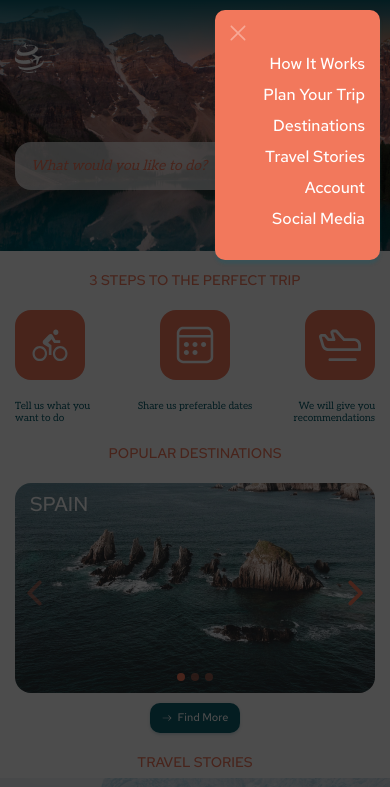
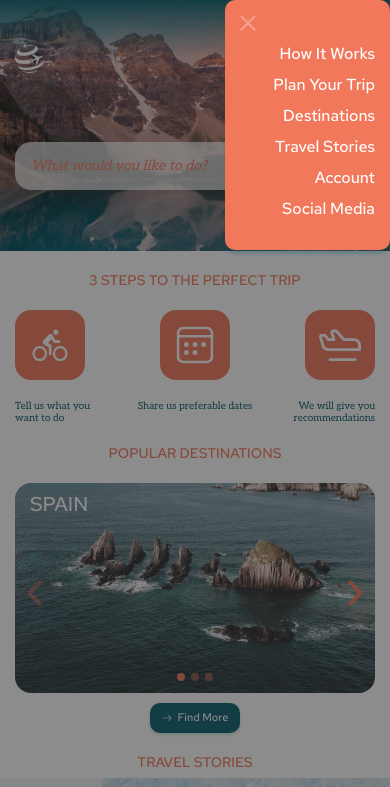
Before and after one commit to BatBB/travel, a plain HTML site: page travel/index.html in a window 390 px wide. Both pictures are taken after a click on the element 351 px from the left and 60 px from the top of the page. Shown: the top 787 px of the page. Drawn offline with Linux system fonts and the light colour scheme.

Commit message:
fix: burger menu

```diff
--- a/travel/css/main.css
+++ b/travel/css/main.css
@@ -31,7 +31,7 @@ body {
 	top: 0;
 	width: 100%;
 	height: 100%;
-	background-color: rgba(0,0,0, 0.7);
+	background-color: rgba(27, 27, 27, 0.5);
 	visibility: hidden;
   z-index: 99;
 
@@ -91,18 +91,17 @@ body {
   flex-wrap: wrap;
   justify-content: space-between;
   align-items: center;
+  margin-right: 37px;
 }
-
-
+.nav-item {
+  cursor: pointer;
+}
 .nav-item:hover {
   color: #0D606F;
 }
 
 .nav-item + .nav-item {
   margin-left: 42px;
-}
-.nav-list {
-  margin-right: 37px;
 }
 
 @media (max-width: 960px) {
@@ -191,6 +190,7 @@ body {
     height: 32px;
     position: relative;
     margin-right: 4px;
+    cursor: pointer;
   }
   .line,
   .line::before,
@@ -255,7 +255,7 @@ body {
     width: 165px;
     height: 250px;
     position: fixed;
-    top: 10px;
+    top: 0px;
     right: -100%;
     background-color: #F2785C;
     box-shadow: 0px 4px 3px rgba(13, 96, 111, 0.25);
@@ -268,13 +268,12 @@ body {
 		transition: all 0.3s;
   }
   .nav.active {
-    right: 10px;
+    right: 0px;
     transition: all 0.4s;
   }
   .menu-burger-close {
     width: 30px;
     height: 30px;
-    /* background-color: #000; */
     margin: 8px 0 0 8px;
     background-image: url(../assets/img/close.svg);
     background-position: center;
```
